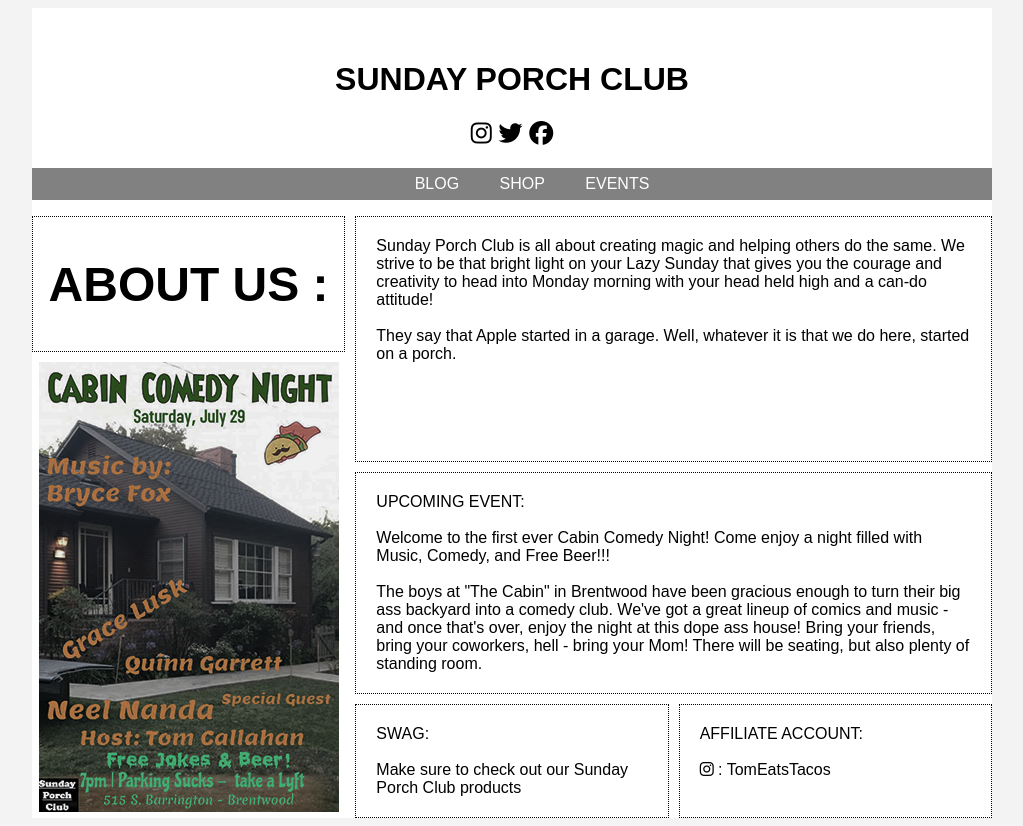
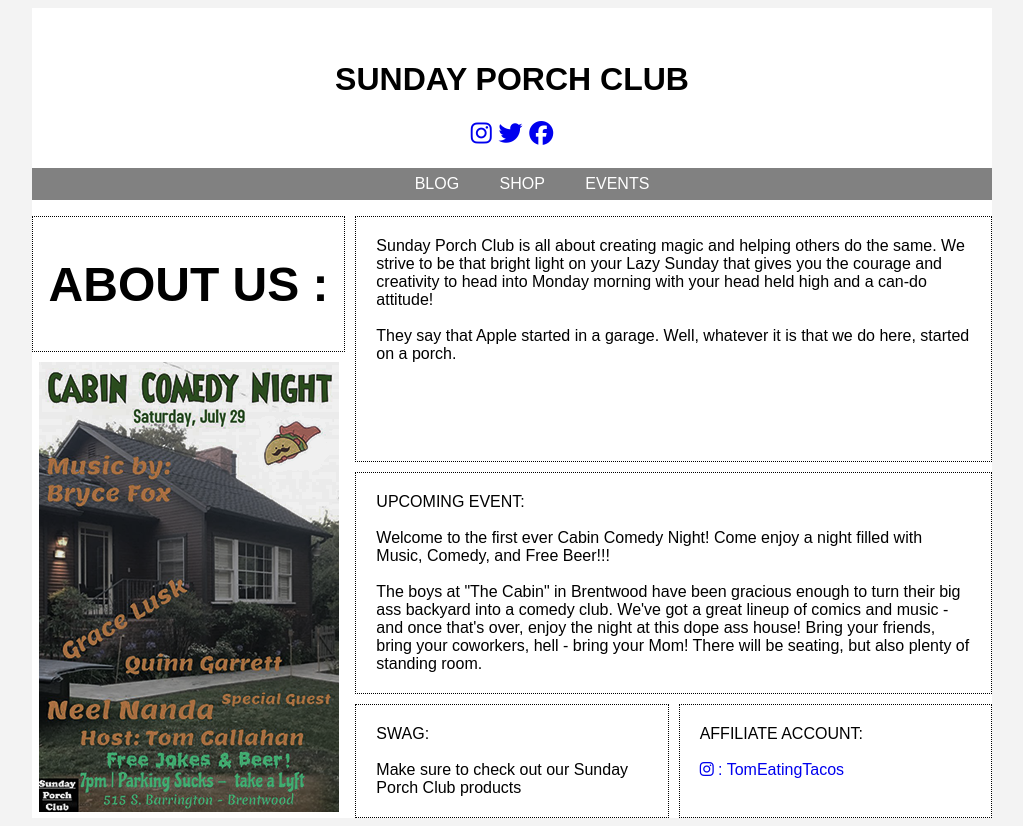
Before and after one commit to kaylamoore/SundayPorchClub, a plain HTML site: page index.html in a window 1280 px wide. Shown: the whole page, without its empty margins (128-1151 px from the left). Drawn offline with Linux system fonts and the light colour scheme; a web font is replaced by a local one.

Commit message:
all links work

```diff
--- a/css/style.css
+++ b/css/style.css
@@ -136,3 +136,7 @@ ul.main.menu {
 .six span {
 	font-family: "Cabin Sketch", sans-serif;
 }
+
+.six a {
+	text-decoration: none;
+}
--- a/index.html
+++ b/index.html
@@ -13,9 +13,9 @@
 	<header>
 		<h1>SUNDAY PORCH CLUB</h1>
 		<h2>
-			<i class="fa fa-instagram" aria-hidden="true"></i>
-			<i class="fa fa-twitter" aria-hidden="true"></i>
-			<i class="fa fa-facebook-official" aria-hidden="true"></i>
+			<a href="https://www.instagram.com/sundayporchclub/?hl=en"><i class="fa fa-instagram" aria-hidden="true"></i></a>
+			<a href="https://twitter.com/sundayporchclub"><i class="fa fa-twitter" aria-hidden="true"></i></a>
+			<a href="https://www.facebook.com/Sundayporchclub/"><i class="fa fa-facebook-official" aria-hidden="true"></i></a>
 		</h2>
 	</header>
 <nav>
@@ -63,8 +63,8 @@ The boys at "The Cabin" in Brentwood have been gracious enough to turn their big
 
   <span>AFFILIATE ACCOUNT:</span>
   <br><br>
-  <i class="fa fa-instagram" aria-hidden="true"></i> :
-  TomEatsTacos </div>
+  <a href="https://www.instagram.com/tomeatingtacos/"><i class="fa fa-instagram" aria-hidden="true"></i> :
+  TomEatingTacos </div></a>
 
 </div>
 
```
